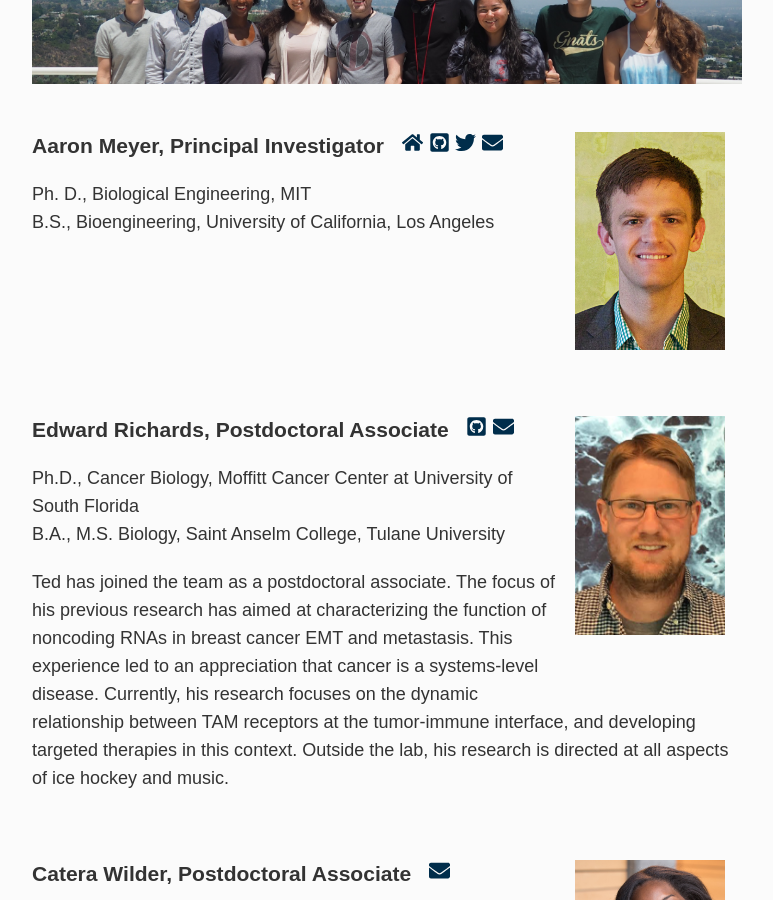
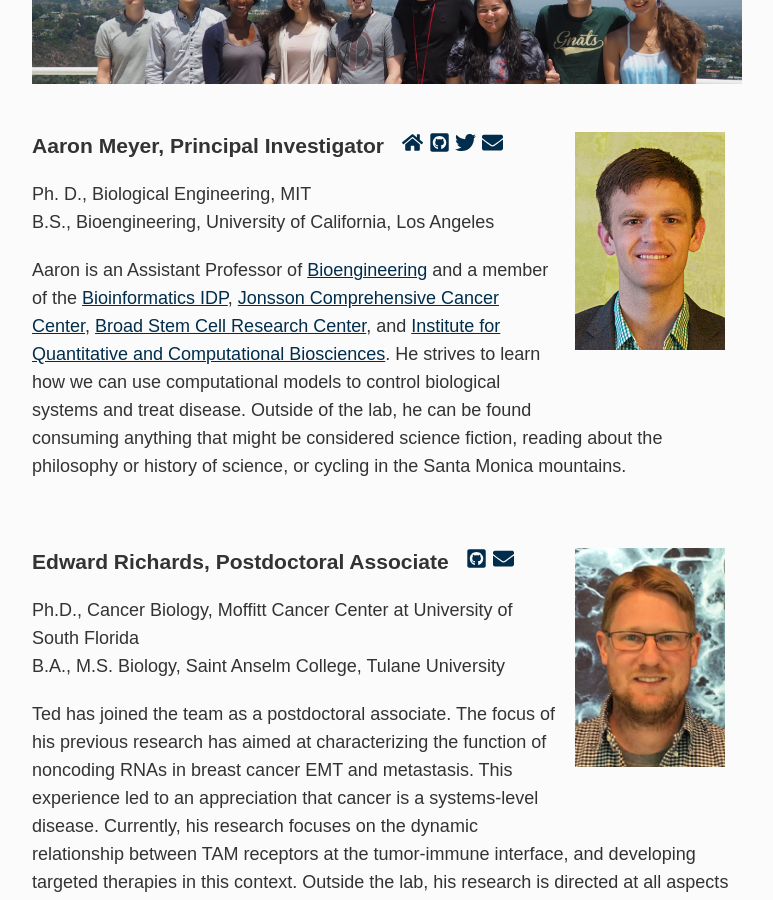
Before and after one commit to meyer-lab/asmlab.org, a Jekyll site: the page built from team/index.md, in a window 1280 px wide and 900 px high, scrolled down 385 px. Shown: the whole window, without its empty margins (253-1026 px from the left). Built offline with Jekyll 4.4.1, drawn with Linux system fonts in a browser that asks for light colours; some web fonts are replaced.

Commit message:
Add my bio

```diff
--- a/team/index.md
+++ b/team/index.md
@@ -10,10 +10,8 @@ title: Team
 Ph. D., Biological Engineering, MIT
 B.S., Bioengineering, University of California, Los Angeles
 
-<br />
-<br />
-<br />
-<br />
+Aaron is an Assistant Professor of [Bioengineering](https://www.bioeng.ucla.edu) and a member of the [Bioinformatics IDP](https://bioinformatics.ucla.edu), [Jonsson Comprehensive Cancer Center](https://cancer.ucla.edu), [Broad Stem Cell Research Center](https://stemcell.ucla.edu), and [Institute for Quantitative and Computational Biosciences](https://qcb.ucla.edu). He strives to learn how we can use computational models to control biological systems and treat disease. Outside of the lab, he can be found consuming anything that might be considered science fiction, reading about the philosophy or history of science, or cycling in the Santa Monica mountains.
+
 <br />
 
 <div class="span_3 right"><img src="/public/photos/ted.jpg" width="150px" alt="Ted's picture" /></div>
```
